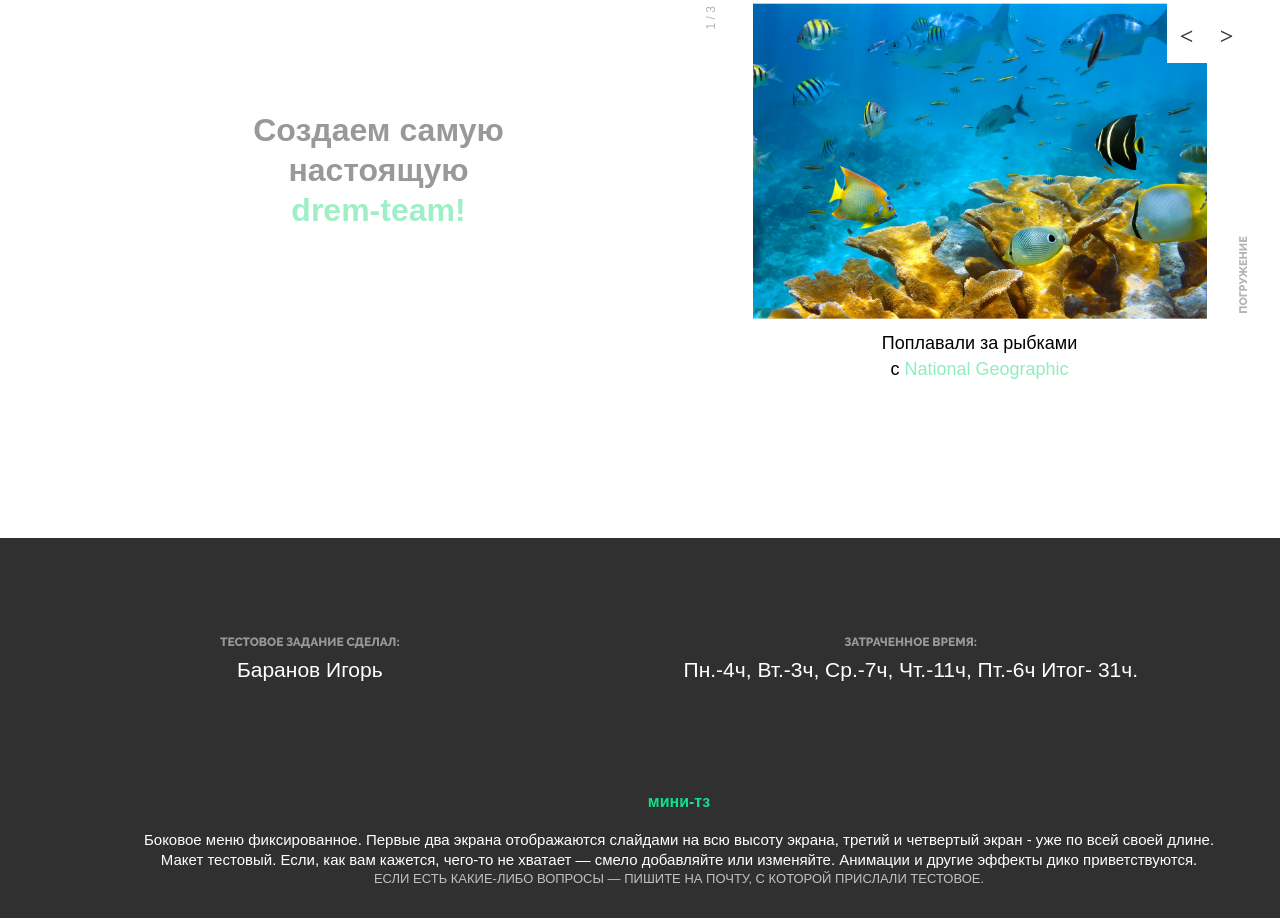
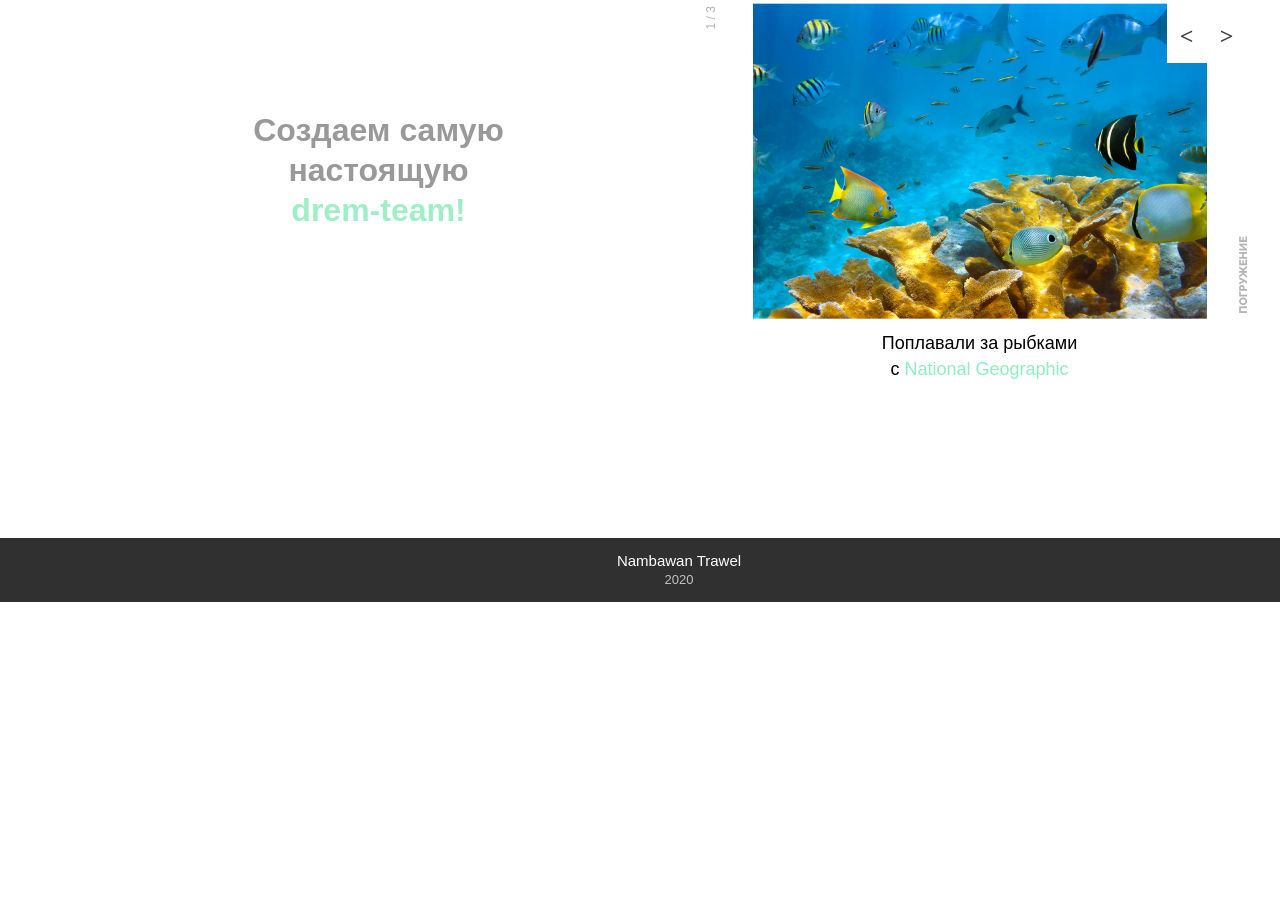
Before and after one commit to IgorBaranovDev/Nambawan-trawel, a plain HTML site: page index.html in a window 1280 px wide. Shown: the part 2191-3109 px from the top of the page. After the commit the page ends 2793 px from the top, so only its background shows below. Drawn offline with nearby package versions, Linux system fonts and the light colour scheme; a web font is replaced by a local one.

Commit message:
update: footer

```diff
--- a/css/style.css
+++ b/css/style.css
@@ -57,7 +57,7 @@ header {
   left: 0;
   right: 0;
   bottom: 0;
-  background:  url(../assets/img/overlay.png) no-repeat;
+  background: url(../assets/img/overlay.png) no-repeat;
   background-size: cover;
   z-index: 1;
 }
@@ -89,7 +89,7 @@ header {
 .logo img:hover {
   transform: scale(1.2);
   transition-duration: 1s;
-  box-shadow: 0 0 10px rgba(0,0,0,0.5);
+  box-shadow: 0 0 10px rgba(0, 0, 0, 0.5);
 }
 
 .back-call {
@@ -262,7 +262,7 @@ header {
   display: inline-block;
   width: 100%;
   height: 10px;
-  content: "";
+  content: '';
 }
 
 .slider__indicator::after {
@@ -272,7 +272,7 @@ header {
   display: inline-block;
   width: 100%;
   height: 10px;
-  content: "";
+  content: '';
 }
 
 .slider__indicator_active {
@@ -289,7 +289,6 @@ header {
 }
 
 /*############################ SLIDER-BOX END ##################################*/
-
 
 .btn-header {
   display: block;
@@ -348,84 +347,84 @@ nav .bth-menu {
   font-size: 11px;
 }
 
-.menuOne{
+.menuOne {
   width: 30px;
   height: 30px;
   position: absolute;
   top: -45px;
   left: -10px;
-  transition: .1s;
+  transition: 0.1s;
   margin: 10px 10px;
   cursor: pointer;
   display: inline-block;
 }
-.menuOne span{
+.menuOne span {
   width: 5px;
   height: 5px;
   background-color: #000000;
   display: block;
   border-radius: 50%;
 }
-.menuOne:hover span{
+.menuOne:hover span {
   transform: scale(1.3);
-  transition: 350ms cubic-bezier(.8, .5, .2, 1.4);
-  box-shadow: 0px 2px 3px rgba(0,0,0,.4);
+  transition: 350ms cubic-bezier(0.8, 0.5, 0.2, 1.4);
+  box-shadow: 0px 2px 3px rgba(0, 0, 0, 0.4);
 }
-.menuOne span:nth-child(1){
+.menuOne span:nth-child(1) {
   position: absolute;
   left: 0;
   top: 0;
 }
-.menuOne span:nth-child(2){
+.menuOne span:nth-child(2) {
   position: absolute;
   left: 12px;
   top: 0;
 }
-.menuOne span:nth-child(3){
+.menuOne span:nth-child(3) {
   position: absolute;
   right: 0;
   top: 0;
 }
-.menuOne span:nth-child(4){
+.menuOne span:nth-child(4) {
   position: absolute;
   left: 0;
   top: 12px;
 }
-.menuOne span:nth-child(5){
+.menuOne span:nth-child(5) {
   position: absolute;
   left: 12px;
   top: 12px;
 }
-.menuOne span:nth-child(6){
+.menuOne span:nth-child(6) {
   position: absolute;
   right: 0px;
   top: 12px;
 }
-.menuOne span:nth-child(7){
+.menuOne span:nth-child(7) {
   position: absolute;
   left: 0px;
   bottom: 0px;
 }
-.menuOne span:nth-child(8){
+.menuOne span:nth-child(8) {
   position: absolute;
   left: 12px;
   bottom: 0px;
 }
-.menuOne span:nth-child(9){
+.menuOne span:nth-child(9) {
   position: absolute;
   right: 0px;
   bottom: 0px;
 }
-.clickMenuOne{
+.clickMenuOne {
   transform: rotate(180deg);
   cursor: pointer;
-  transition: .2s cubic-bezier(.8, .5, .2, 1.4);
+  transition: 0.2s cubic-bezier(0.8, 0.5, 0.2, 1.4);
 }
-.clickMenuOne span{
+.clickMenuOne span {
   border-radius: 50%;
   transition-delay: 200ms;
-  background-color:rgba(246, 4, 4, 0.767);
-  transition: .5s cubic-bezier(.8, .5, .2, 1.4);
+  background-color: rgba(246, 4, 4, 0.767);
+  transition: 0.5s cubic-bezier(0.8, 0.5, 0.2, 1.4);
 }
 .clickMenuOne span:nth-child(2) {
   position: absolute;
@@ -461,7 +460,7 @@ nav .link-vk {
   text-decoration: none;
   transform: rotate(270deg);
   font-size: 12px;
-  font-family: "Raleway";
+  font-family: 'Raleway';
   color: rgba(0, 0, 0, 0.4);
   text-transform: uppercase;
   transition-property: none;
@@ -484,7 +483,7 @@ nav .link-vk {
 }
 
 .link-vk::before {
-  content: "";
+  content: '';
   position: absolute;
   width: 100%;
   height: 100%;
@@ -499,7 +498,7 @@ nav .link-vk {
 }
 
 .link-insta::before {
-  content: "";
+  content: '';
   position: absolute;
   width: 100%;
   height: 100%;
@@ -514,7 +513,6 @@ nav .link-vk {
   transform: rotate(90deg);
 }
 
-
 .link-insta:hover,
 .link-insta:focus,
 .link-vk:hover,
@@ -523,10 +521,6 @@ nav .link-vk {
   transform: scale(1.2);
   transition-duration: 10ms;
   transform: rotate(270deg);
-
-
-
-
 }
 /*############################ MENU END ##################################*/
 
@@ -639,7 +633,7 @@ nav .link-vk {
   display: inline-block;
   width: 100%;
   height: 10px;
-  content: "";
+  content: '';
 }
 
 .slider__indicator-second-section::after {
@@ -649,7 +643,7 @@ nav .link-vk {
   display: inline-block;
   width: 100%;
   height: 10px;
-  content: "";
+  content: '';
 }
 
 .slider__indicator_active-second-section {
@@ -673,7 +667,7 @@ nav .link-vk {
   left: 0;
   right: 0;
   bottom: 0;
-  background:  url(../assets/img/overlay-second-section.png) no-repeat;
+  background: url(../assets/img/overlay-second-section.png) no-repeat;
   background-size: cover;
   z-index: 1;
 }
@@ -741,7 +735,7 @@ nav .link-vk {
   display: flex;
   flex-direction: column;
   flex-grow: 1;
-  width: 100%
+  width: 100%;
 }
 
 .right-part h2 {
@@ -782,7 +776,6 @@ nav .link-vk {
   height: 197px;
   background-color: #f2f2f2;
   margin-right: 19px;
-
 }
 
 .link-world,
@@ -838,7 +831,6 @@ nav .link-vk {
   border: 3px solid #0fe18b;
   border-radius: 10px;
   transition-duration: 1ms;
-
 }
 
 .link-world:active,
@@ -855,11 +847,10 @@ nav .link-vk {
   width: 100%;
   /* background: #8f91ac; */
   height: 1164px;
-
 }
 
 .header-thrid-section {
-  position: relative;;
+  position: relative;
   height: 193px;
   margin-left: 78px;
 }
@@ -929,7 +920,7 @@ nav .link-vk {
 }
 
 .group-1-slider-caption,
-.group-2-slider-caption  {
+.group-2-slider-caption {
   display: block;
   font-family: RalewayExtraBold, sans-serif;
   font-size: 11px;
@@ -1053,7 +1044,7 @@ footer {
   justify-content: center;
   width: 100%;
   background: #303030;
-  height: 380px;
+  height: 8vh;
 }
 
 .autor-time {
@@ -1096,22 +1087,12 @@ footer {
   margin-top: 10px;
 }
 
-.tz {
-  display: flex;
-  flex-direction: column;
-  height: 144px;
+.footer {
   margin-left: 78px;
   text-align: center;
 }
 
-.tz h6 {
-  font-family: RalewayLight, sans-serif;
-  font-size: 16px;
-  color: rgb(16, 224, 139);
-  line-height: 3.5;
-}
-
-.tz p {
+.footer p {
   font-family: RalewayLight, sans-serif;
   font-size: 15px;
   color: rgb(255, 255, 255);
@@ -1119,7 +1100,7 @@ footer {
   text-align: center;
 }
 
-.tz span {
+.footer span {
   font-family: RalewayLight, sans-serif;
   font-size: 13px;
   color: rgba(255, 255, 255, 0.702);
@@ -1130,7 +1111,6 @@ footer {
 
 /*############################ FOOTER END ##################################*/
 
-
 /*############################ MODAL WINDOW ##################################*/
 
 .modalDialog {
@@ -1139,7 +1119,7 @@ footer {
   right: 0;
   bottom: 0;
   left: 0;
-  background: rgba(0,0,0,0.8);
+  background: rgba(0, 0, 0, 0.8);
   z-index: 99999;
   -webkit-transition: opacity 400ms ease-in;
   -moz-transition: opacity 400ms ease-in;
@@ -1161,7 +1141,7 @@ footer {
 
 .close {
   background: #606061;
-  color: #FFFFFF;
+  color: #ffffff;
   line-height: 25px;
   position: absolute;
   right: 643px;
--- a/index.html
+++ b/index.html
@@ -313,27 +313,12 @@
 
   <footer>
 
-    <div class="autor-time">
-      <div class="autor">
-        <p>Тестовое задание сделал:</p>
+    <div class="footer">
 
-        <a href="https://igor82bv.github.io/CV/" target="_blank" title="мой сайт cv"><span>Баранов Игорь</span></a>
-      </div>
-      <div class="time">
-        <p>Затраченное время:</p>
-
-        <span>Пн.-4ч, Вт.-3ч, Ср.-7ч, Чт.-11ч, Пт.-6ч Итог- 31ч.</span>
-      </div>
-    </div>
-    <div class="tz">
-      <h6>мини-тз</h6>
       <p>
-        Боковое меню фиксированное. Первые два экрана отображаются слайдами на всю высоту экрана, третий и четвертый
-        экран - уже по всей своей длине.<br>
-        Макет тестовый. Если, как вам кажется, чего-то не хватает — смело добавляйте или изменяйте. Анимации и другие
-        эффекты дико приветствуются.
+        Nambawan Trawel
       </p>
-      <span>Если есть какие-либо вопросы — пишите на почту, с которой прислали тестовое.</span>
+      <span>2020</span>
 
     </div>
 
```
Lines whose indentation alone changed are shown as unchanged.
